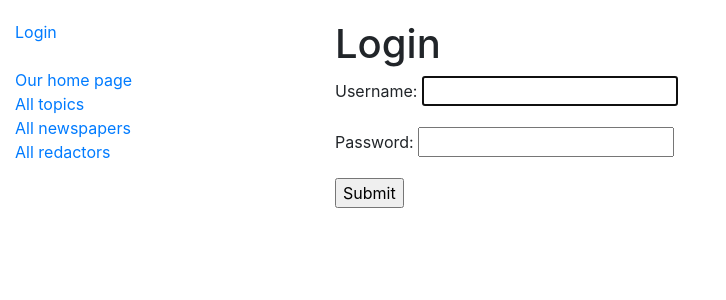
After one commit to kstorozhenko/newspaper-agency, a Django app: page /accounts/login/ in a window 1280 px wide. The commit adds this page. Shown: the top 300 px of the page, without its empty margins (0-726 px from the left). Run offline with Django 5.2, Linux system fonts and the light colour scheme.

Commit message:
implement login and logout pages

```diff
--- a/newspaper_agency/settings.py
+++ b/newspaper_agency/settings.py
@@ -128,3 +128,5 @@ STATICFILES_DIRS = [
 DEFAULT_AUTO_FIELD = "django.db.models.BigAutoField"
 
 AUTH_USER_MODEL = "newspaper.Redactor"
+
+LOGIN_REDIRECT_URL = '/'
--- a/newspaper_agency/urls.py
+++ b/newspaper_agency/urls.py
@@ -18,9 +18,8 @@ Including another URLconf
 from django.contrib import admin
 from django.urls import path, include
 
-
-
 urlpatterns = [
     path("admin/", admin.site.urls),
-    path("newspaper/", include("newspaper.urls", namespace="newspaper")),
+    path("", include("newspaper.urls", namespace="newspaper")),
+    path("accounts/", include("django.contrib.auth.urls")),
 ]
--- a/templates/includes/sidebar.html
+++ b/templates/includes/sidebar.html
@@ -1,4 +1,20 @@
 <ul class="sidebar-nav">
+  {% if user.is_authenticated %}
+    <li>
+      User: {{ user.username }}
+    </li>
+    <li>
+      <form action="{% url 'logout' %}" method="post">
+        {% csrf_token %}
+        <button type="submit">Logout</button>
+      </form>
+    </li>
+  {% else %}
+    <li>
+      <a href="{% url 'login' %}">Login</a>
+    </li>
+  {% endif %}
+  <br>
   <li>
     <a href="{% url 'newspaper:index' %}">Our home page</a>
   </li>
--- /dev/null
+++ b/templates/registration/logged_out.html
@@ -0,0 +1,5 @@
+{% extends "base.html" %}
+{% block content %}
+  <p>Logged out</p>
+  <a href="{% url 'login' %}">Click here to log in again</a>
+{% endblock %}
--- /dev/null
+++ b/templates/registration/login.html
@@ -0,0 +1,13 @@
+{% extends "base.html" %}
+
+{% block content %}
+  <h1>Login</h1>
+  {% if form.errors %}
+    <p style="color: red">Invalid login or password</p>
+  {% endif %}
+  <form action="{% url 'login' %}" method="post">
+    {% csrf_token %}
+    {{ form.as_p }}
+    <input type="submit" value="Submit">
+    </form>
+{% endblock %}
```
